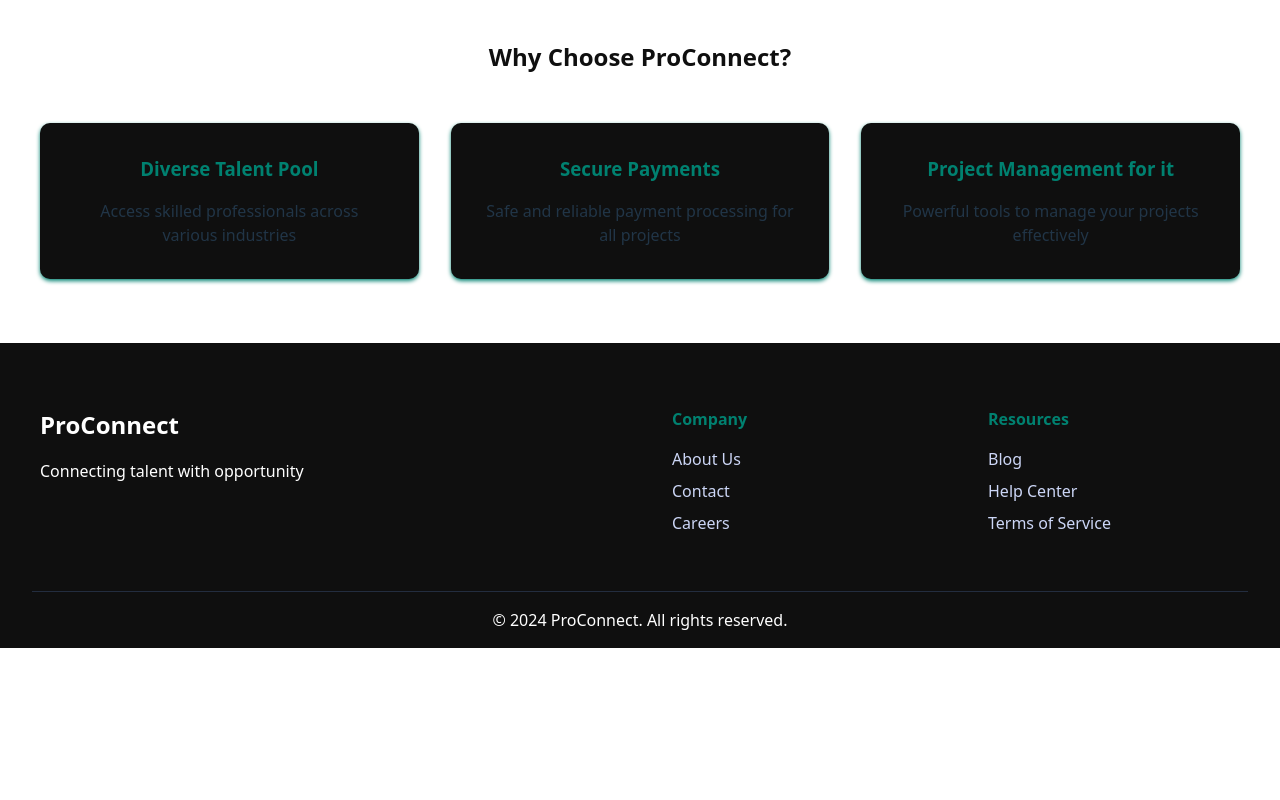
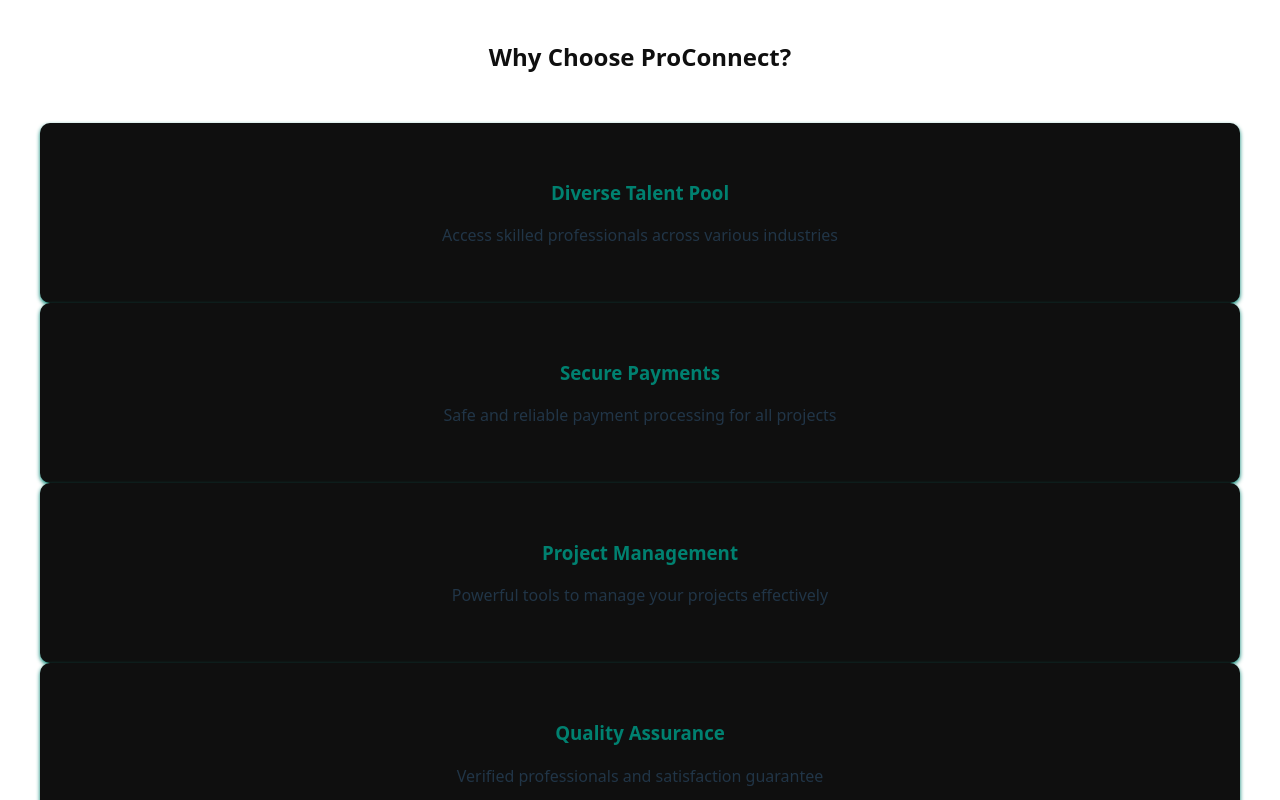
Before and after one commit to aryansoni2811/ProConnect, a React (Vite) app in the folder ProConnect_Frontend/: page / in a window 1280 px wide. Shown: the part 640-1440 px from the top of the page. Before the commit the page ends 1288 px from the top, so only its background shows below. Built offline with nearby package versions, Linux system fonts and the light colour scheme.

Commit message:
Update Home.jsx

```diff
--- a/ProConnect_Frontend/src/pages/Home/Home.jsx
+++ b/ProConnect_Frontend/src/pages/Home/Home.jsx
@@ -3,6 +3,34 @@ import { Link } from 'react-router-dom';
 import './Home.css';
 
 const Home = () => {
+  const features = [
+    {
+      title: "Diverse Talent Pool",
+      description: "Access skilled professionals across various industries",
+      color: "0, 91, 65"
+    },
+    {
+      title: "Secure Payments",
+      description: "Safe and reliable payment processing for all projects",
+      color: "0, 129, 112"
+    },
+    {
+      title: "Project Management",
+      description: "Powerful tools to manage your projects effectively",
+      color: "35, 45, 63"
+    },
+    {
+      title: "Quality Assurance",
+      description: "Verified professionals and satisfaction guarantee",
+      color: "0, 91, 65"
+    },
+    {
+      title: "24/7 Support",
+      description: "Round-the-clock assistance for all your needs",
+      color: "0, 129, 112"
+    }
+  ];
+
   return (
     <div className="home">
       <section className="hero">
@@ -12,7 +40,7 @@ const Home = () => {
           </div>
           <p>Find the perfect freelancer for your next project or explore opportunities as a professional</p>
           <div className="hero-buttons">
-            <Link to="/signup" className="hero-btn primary">Get Started</Link>
+            <Link to="/login" className="hero-btn primary">Get Started</Link>
             <Link to="/browse" className="hero-btn secondary">Browse Projects</Link>
           </div>
         </div>
@@ -21,17 +49,21 @@ const Home = () => {
       <section className="features">
         <h2>Why Choose ProConnect?</h2>
         <div className="features-grid">
-          <div className="feature-card">
-            <h3>Diverse Talent Pool</h3>
-            <p>Access skilled professionals across various industries</p>
-          </div>
-          <div className="feature-card">
-            <h3>Secure Payments</h3>
-            <p>Safe and reliable payment processing for all projects</p>
-          </div>
-          <div className="feature-card">
-            <h3>Project Management for it</h3>
-            <p>Powerful tools to manage your projects effectively</p>
+          <div className="wrapper">
+            <div className="inner">
+              {features.map((feature, index) => (
+                <div
+                  key={feature.title}
+                  className="feature-card"
+                  style={{"--index": index, "--color-card": feature.color}}
+                >
+                  <div className="card-content">
+                    <h3>{feature.title}</h3>
+                    <p>{feature.description}</p>
+                  </div>
+                </div>
+              ))}
+            </div>
           </div>
         </div>
       </section>
```
